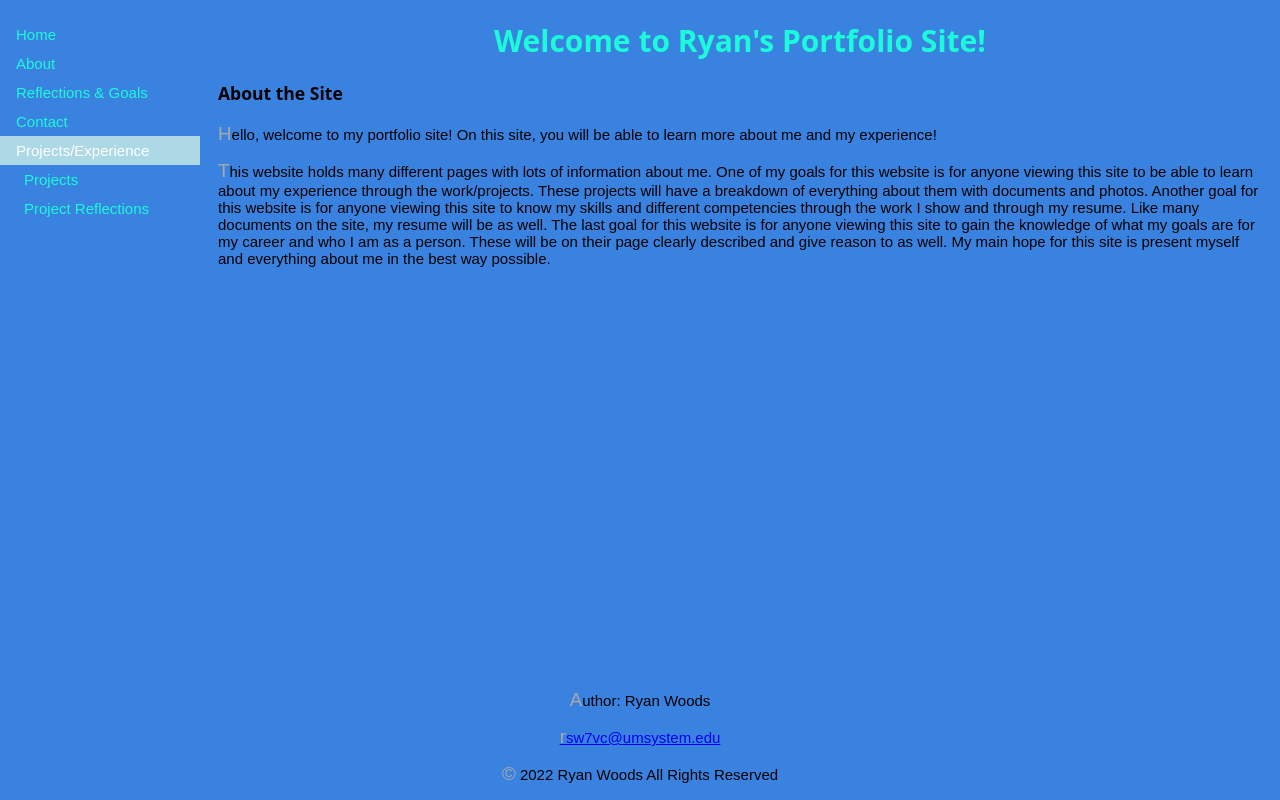
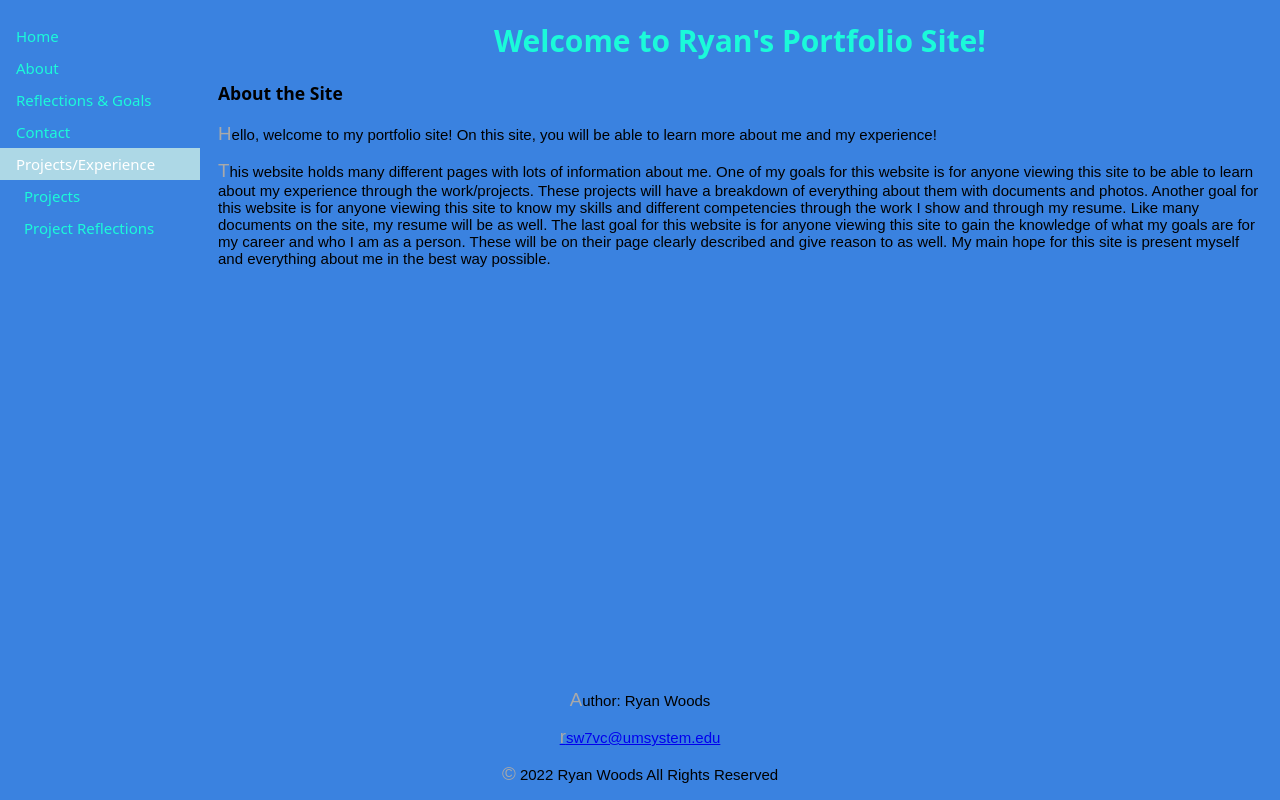
Before and after one commit to RSW7VC3/rsw7vc3.github.io, a plain HTML site: page islt_7310/index.html in a window 1280 px wide. Both pictures are taken after a click on the button "Projects/Experience". Drawn offline with Linux system fonts and the light colour scheme.

Commit message:
Updated fonts for navbar

```diff
--- a/islt_7310/nav.css
+++ b/islt_7310/nav.css
@@ -8,7 +8,7 @@
     background-color: #3A82E0;
     overflow-x: hidden;
     padding-top: 20px;
-    font-family: "Didot", sans-serif;
+    font-family: "Noto Sans", sans-serif;
 }
 
 .sidenav a, .dropdown-btn {
@@ -23,7 +23,7 @@
     text-align: left;
     cursor: pointer;
     outline: none;
-    font-family: "Didot", sans-serif;
+    font-family: "Noto Sans", sans-serif;
 }
 }
 
@@ -46,7 +46,7 @@
   display: none;
   background-color: #3A82E0;
   padding-left: 8px;
-  font-family: "Didot", sans-serif;
+  font-family: "Noto Sans", sans-serif;
 }
 
 @media screen and (max-height: 450px) {
```
